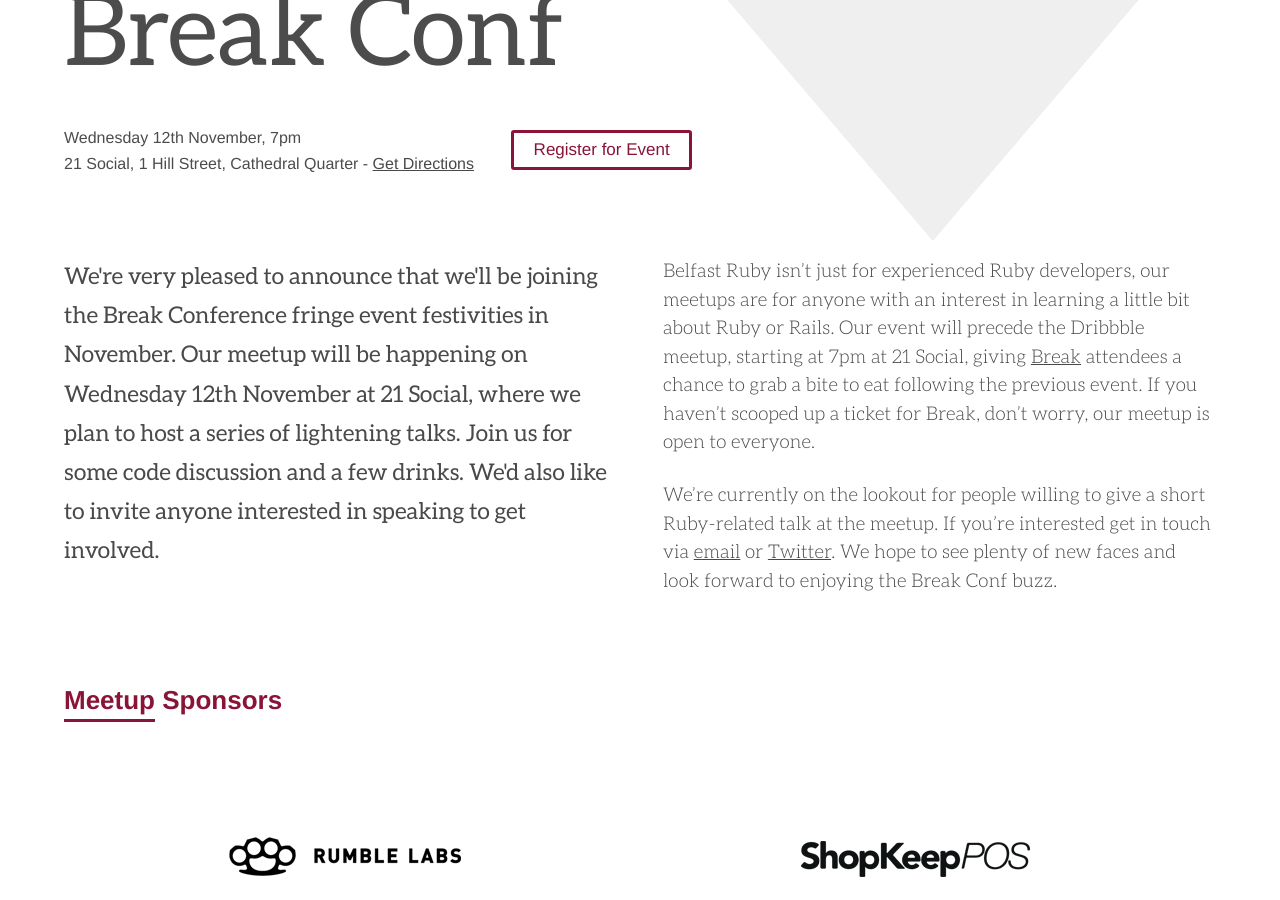
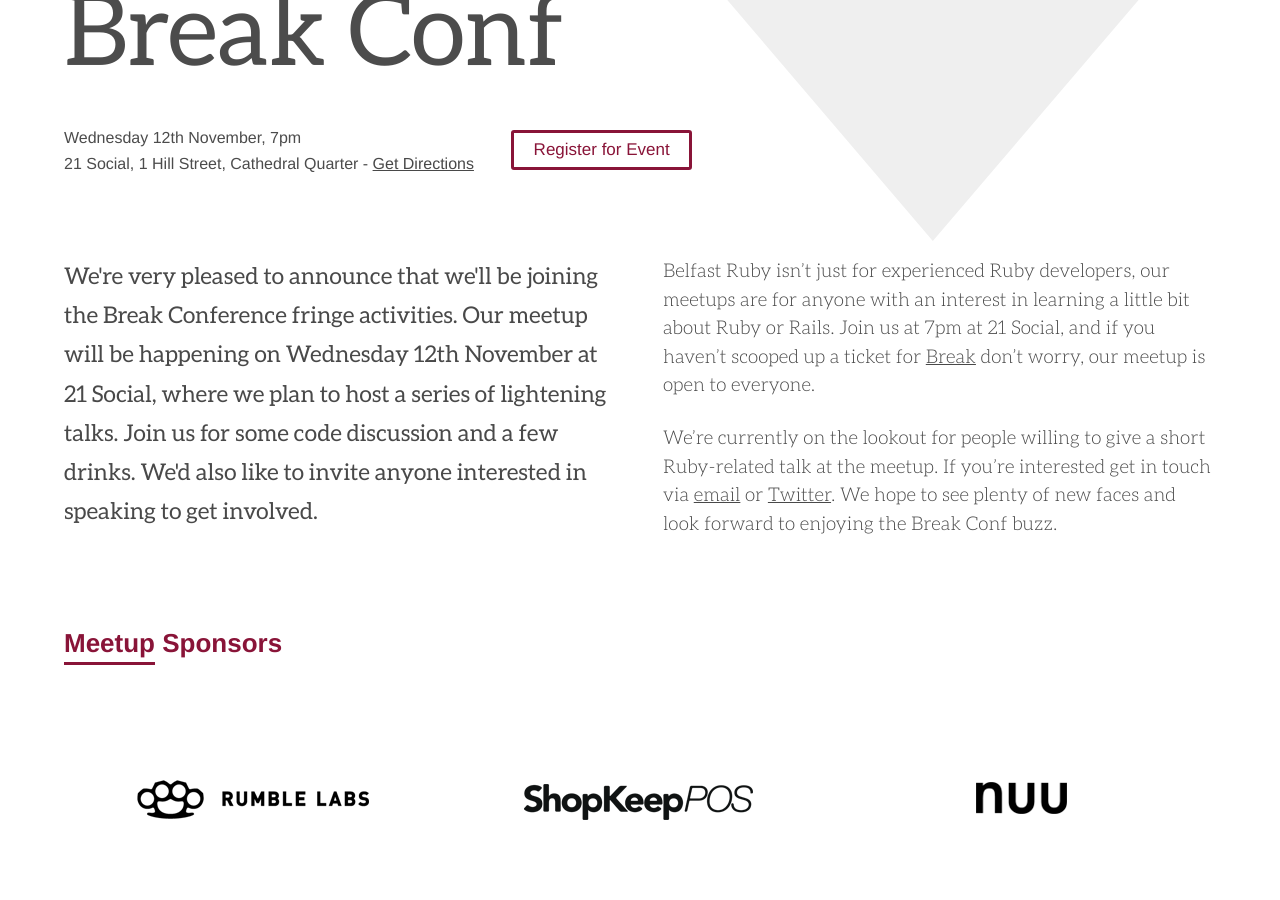
Before and after one commit to belfastruby/belfastruby.github.io, a Jekyll site: the page built from _posts/2014-10-14-Teaming-up-with-Break-Conf.markdown, in a window 1280 px wide and 900 px high, scrolled down 318 px. Built offline with Jekyll 4.4.1, drawn with Linux system fonts in a browser that asks for light colours; nearby versions of some CDN libraries; Markdown is read by kramdown in place of the engine named in the settings.

Commit message:
posting details for BR-18 Break conf meetup

```diff
--- a/_posts/2014-08-05-beer-wings-and-code-chat.markdown
+++ b/_posts/2014-08-05-beer-wings-and-code-chat.markdown
@@ -1,6 +1,5 @@
 ---
 layout: post
-
 past: true
 number: "BR-16"
 title: "Beer, Wings &amp; Code Chat"
--- a/_posts/2014-09-02-adhearsion.markdown
+++ b/_posts/2014-09-02-adhearsion.markdown
@@ -1,6 +1,6 @@
 ---
 layout: post
-past: false
+past: true
 number: "BR-17"
 title: "Calling all Rubyists, come &amp; learn about Adhearsion!"
 when: Tuesday 2nd September, 6.30pm
--- a/_posts/2014-10-14-Teaming-up-with-Break-Conf.markdown
+++ b/_posts/2014-10-14-Teaming-up-with-Break-Conf.markdown
@@ -8,14 +8,14 @@
 
 directions: "http://maps.google.co.uk/maps?q=21+Social&hl=en&ll=54.601095,-5.926309&spn=0.01018,0.025921&sll=54.592891,-5.929399&sspn=0.010182,0.025921&oq=21+social&vpsrc=6&hq=21+Social&t=m&z=16"
 
-register_link: "http://digitalcircle.org/events/belfast-ruby-calling-all-rubyists-come-learn-about-adhearsion"
+register_link: "http://digitalcircle.org/events/belfast-ruby-teaming-up-with-break-conf"
 
-sponsors: [{name: "Rumble Labs", image: "/assets/images/rumblelabs-logo.png", link: "http://rumblelabs.com"}, {name: "Shopkeep", image: "/assets/images/shopkeeppos-logo.png", link: "http://shopkeep.com"}]
+sponsors: [{name: "Rumble Labs", image: "/assets/images/rumblelabs-logo.png", link: "http://rumblelabs.com"}, {name: "Shopkeep", image: "/assets/images/shopkeeppos-logo.png", link: "http://shopkeep.com"}, {name: "Nuu", image: "/assets/images/nuu-logo.png", link: "http://nuu.in"}]
 
-intro: "We're very pleased to announce that we'll be joining the Break Conference fringe event festivities in November. Our meetup will be happening on Wednesday 12th November at 21 Social, where we plan to host a series of lightening talks. Join us for some code discussion and a few drinks. We'd also like to invite anyone interested in speaking to get involved."
+intro: "We're very pleased to announce that we'll be joining the Break Conference fringe activities. Our meetup will be happening on Wednesday 12th November at 21 Social, where we plan to host a series of lightening talks. Join us for some code discussion and a few drinks. We'd also like to invite anyone interested in speaking to get involved."
 
 ---
 
-Belfast Ruby isn't just for experienced Ruby developers, our meetups are for anyone with an interest in learning a little bit about Ruby or Rails. Our event will precede the Dribbble meetup, starting at 7pm at 21 Social, giving [Break](http://breakconf.org/) attendees a chance to grab a bite to eat following the previous event. If you haven't scooped up a ticket for Break, don't worry, our meetup is open to everyone.
+Belfast Ruby isn't just for experienced Ruby developers, our meetups are for anyone with an interest in learning a little bit about Ruby or Rails. Join us at 7pm at 21 Social, and if you haven't scooped up a ticket for [Break](http://breakconf.org/) don't worry, our meetup is open to everyone.
 
 We're currently on the lookout for people willing to give a short Ruby-related talk at the meetup. If you're interested get in touch via [email](mailto:mkeizer@rumblelabs.com) or [Twitter](http://twitter.com/belfastruby). We hope to see plenty of new faces and look forward to enjoying the Break Conf buzz.
```
Also changed, not shown: assets/sass/_normalize.scss (+5 -5 lines), assets/images/nuu-logo.png (added).
